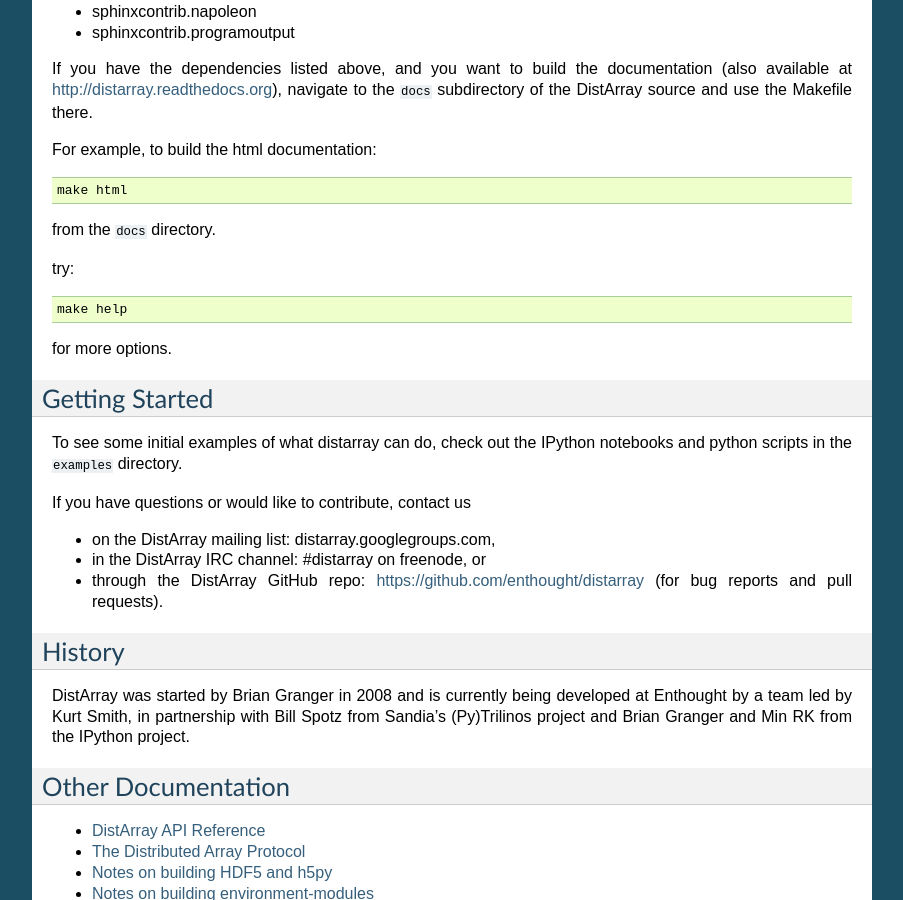
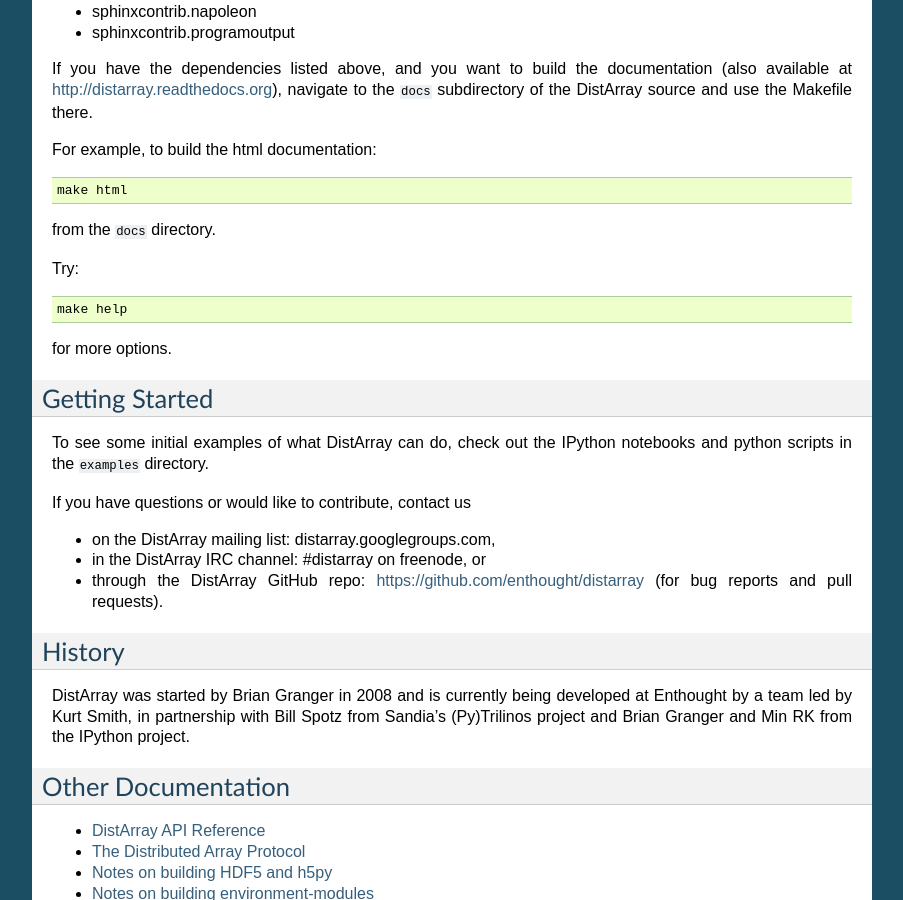
Before and after one commit to enthought/distarray, a Sphinx documentation site: the page built from docs/source/index.rst, in a window 1280 px wide and 900 px high, scrolled down 1290 px. Shown: the whole window, without its empty margins (198-1101 px from the left). Built offline with Sphinx 7.4.7, drawn with Linux system fonts in a browser that asks for light colours.

Commit message:
A capital idea.

```diff
--- a/docs/source/index.rst
+++ b/docs/source/index.rst
@@ -93,7 +93,7 @@
 
 from the ``docs`` directory.
 
-try::
+Try::
 
     make help
 
@@ -103,7 +103,7 @@
 Getting Started
 ---------------
 
-To see some initial examples of what distarray can do, check out the IPython
+To see some initial examples of what DistArray can do, check out the IPython
 notebooks and python scripts in the ``examples`` directory.
 
 If you have questions or would like to contribute, contact us
```
